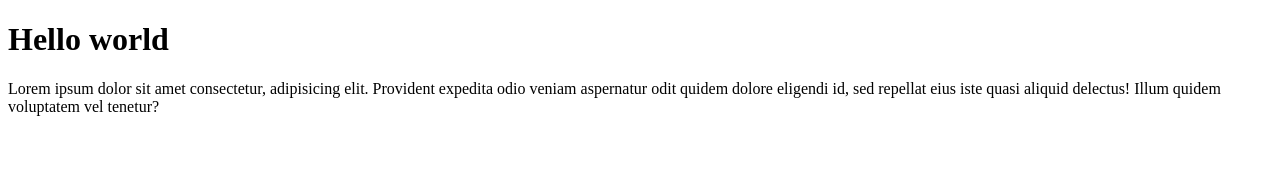
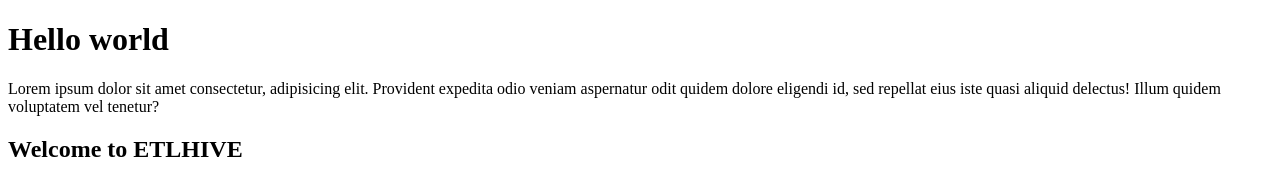
Before and after one commit to Shivani9705/demo_project_upload, a plain HTML site: page index.html in a window 1280 px wide. Drawn offline with Linux system fonts and the light colour scheme.

Commit message:
second repo

```diff
--- a/index.html
+++ b/index.html
@@ -11,6 +11,7 @@
     <h1>Hello world</h1>
     <p>Lorem ipsum dolor sit amet consectetur, adipisicing elit. Provident expedita odio veniam aspernatur odit quidem
         dolore eligendi id, sed repellat eius iste quasi aliquid delectus! Illum quidem voluptatem vel tenetur?</p>
+        <h2>Welcome to ETLHIVE</h2>
 </body>
 
 </html>
```
